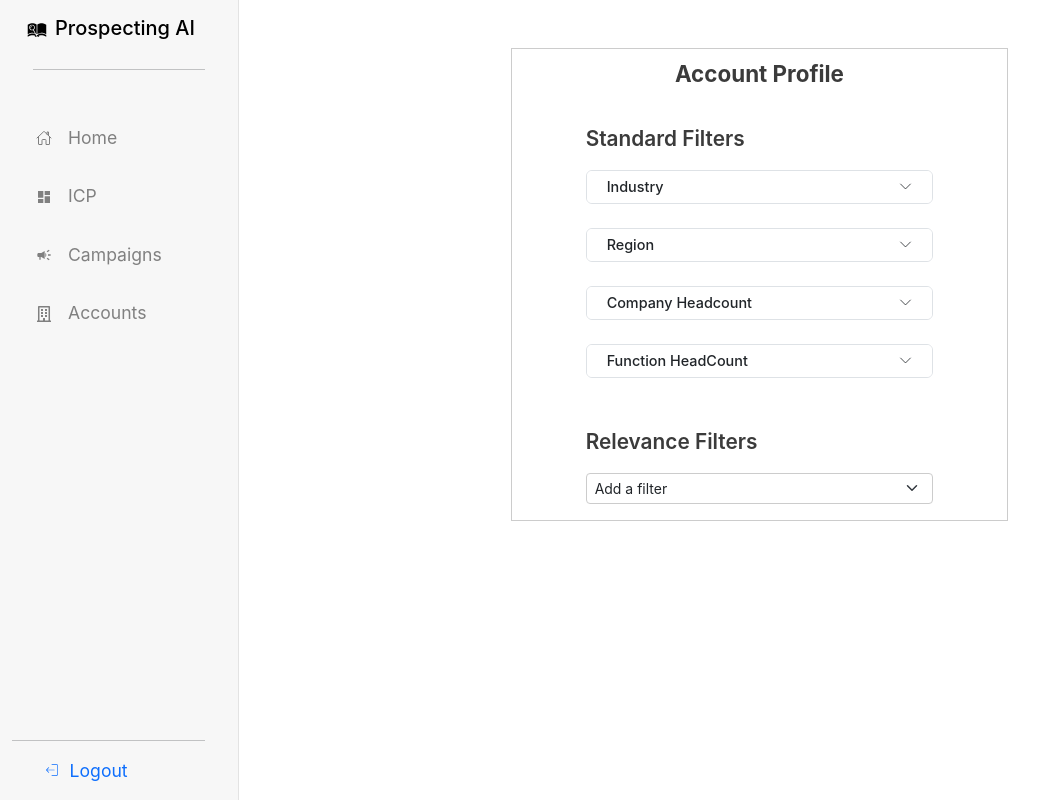
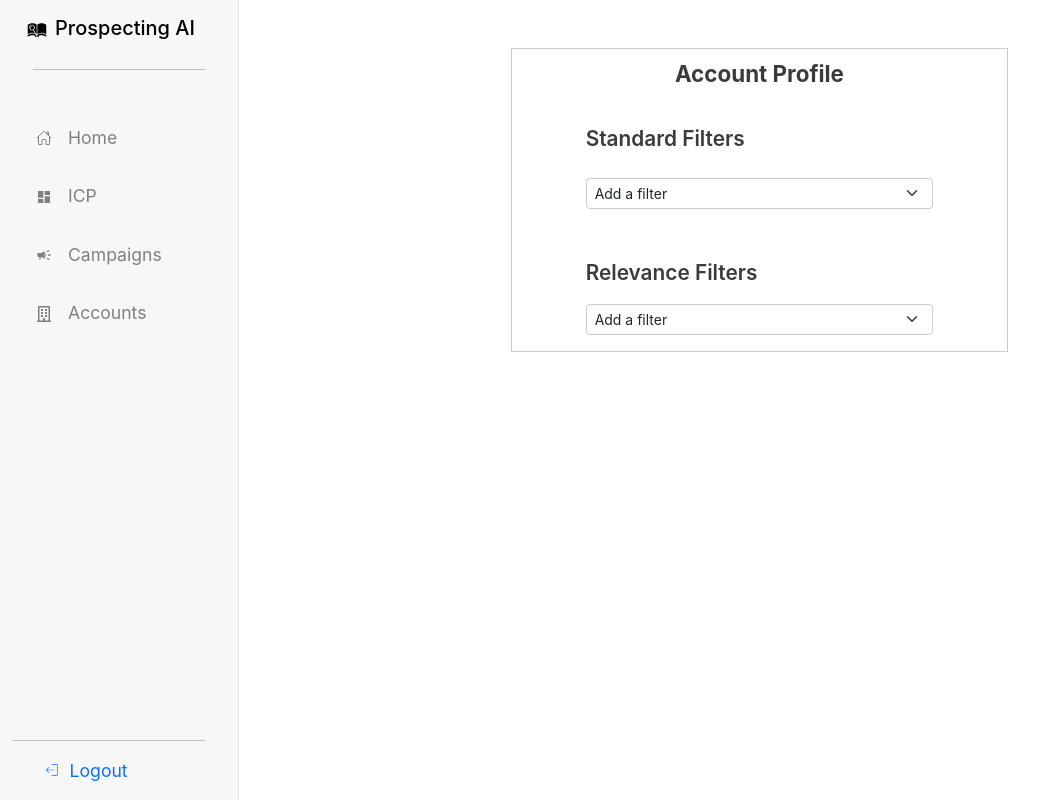
Before and after one commit to Userport-ai/prospecting-ai, a React (Create React App) app: page /icp/create in a window 1280 px wide. Shown: the whole page, without its empty margins (0-1044 px from the left). Built offline with nearby package versions, Linux system fonts and the light colour scheme.

Commit message:
Made standard filters also using <select>
Not perfect but will do for now.

Thinking if it might be helpful to keep standard and relevance filters into
separate components to make it easier to enter.

```diff
--- a/src/create-account-filters.js
+++ b/src/create-account-filters.js
@@ -1,48 +1,35 @@
 import "./create-account-filters.css";
-import { Accordion, Form } from "react-bootstrap";
+import { Form } from "react-bootstrap";
+import StandardFilter from "./standard-filter";
 import RelevanceFilter from "./relevance-filter";
-import {
-  industrySelection,
-  regionSelection,
-  companyHeadcountSelection,
-  functionNameSelection,
-} from "./standard-filters-data";
 import { relevanceFilters } from "./relevance-filters-data";
+import { standardFilters } from "./standard-filters-data";
 import { useState } from "react";
 
 // Global constant describing None Key Id.
 const noneKey = "none";
 
-function FormSelection({ options, defaultHumanReadableValue = "", className }) {
-  return (
-    <Form.Select size="sm" className={className}>
-      <option key={noneKey} value={noneKey}>
-        {defaultHumanReadableValue}
-      </option>
-      {options.map((option) => (
-        <option key={option.key} value={option.key}>
-          {option.humanReadableString}
-        </option>
-      ))}
-    </Form.Select>
-  );
-}
+function CreateAccountFilters() {
+  const [standardFilterIdList, setStandardFilterIdList] = useState([]);
+  const [relevanceFilterIdList, setRelevanceFilterIdList] = useState([]);
 
-function AccordianSelection({ name, className, children }) {
-  return (
-    <div className={"container d-flex flex-column " + className}>
-      <Accordion alwaysOpen>
-        <Accordion.Item eventKey={name}>
-          <Accordion.Header>{name}</Accordion.Header>
-          <Accordion.Body>{children}</Accordion.Body>
-        </Accordion.Item>
-      </Accordion>
-    </div>
-  );
-}
+  function handleStandardFilterSelection(e) {
+    // Do nothing for now.
+    e.stopPropagation();
+    let newFilterId = e.target.value;
+    if (
+      newFilterId !== noneKey &&
+      !standardFilterIdList.includes(newFilterId)
+    ) {
+      setStandardFilterIdList([...standardFilterIdList, newFilterId]);
+    }
+  }
 
-function CreateAccountFilters() {
-  const [relevanceFilterIdList, setRelevanceFilterIdList] = useState([]);
+  function handleStandardFilterRemoval(filterId) {
+    setStandardFilterIdList(
+      standardFilterIdList.filter((id) => id !== filterId)
+    );
+  }
 
   function handleRelevanceFilterSelection(e) {
     e.stopPropagation();
@@ -80,34 +67,38 @@ function CreateAccountFilters() {
           <div className="filters-title container mt-2">
             <p>Standard Filters</p>
           </div>
-          <AccordianSelection name={industrySelection.name}>
-            <FormSelection options={industrySelection.options}></FormSelection>
-          </AccordianSelection>
-          <AccordianSelection name={regionSelection.name} className="mt-4">
-            <FormSelection options={regionSelection.options}></FormSelection>
-          </AccordianSelection>
-          <AccordianSelection
-            name={companyHeadcountSelection.name}
-            className="mt-4"
-          >
-            <FormSelection
-              options={companyHeadcountSelection.options}
-            ></FormSelection>
-          </AccordianSelection>
-          <AccordianSelection
-            name={functionNameSelection.name}
-            className="mt-4"
-          >
-            <FormSelection
-              options={functionNameSelection.nameOptions}
-              defaultHumanReadableValue="Name"
-            ></FormSelection>
-            <FormSelection
-              options={functionNameSelection.headcountOptions}
-              defaultHumanReadableValue="Headcount"
-              className="mt-2"
-            ></FormSelection>
-          </AccordianSelection>
+          <div className="container mt-2">
+            <Form.Select
+              size="sm"
+              onChange={handleStandardFilterSelection}
+              value={noneKey}
+            >
+              <option key={noneKey} value={noneKey}>
+                {" "}
+                Add a filter{" "}
+              </option>
+              {standardFilters.map((filter) => (
+                <option key={filter.id} value={filter.id}>
+                  {filter.humanReadableString}
+                </option>
+              ))}
+            </Form.Select>
+          </div>
+
+          {standardFilterIdList.map((filterId) => {
+            // Fetch filter option with current filter Id.
+            let filterOption = standardFilters.find(
+              (option) => option.id === filterId
+            );
+
+            return (
+              <StandardFilter
+                key={filterId}
+                filterOption={filterOption}
+                onClose={handleStandardFilterRemoval}
+              />
+            );
+          })}
 
           <div className="filters-title container d-flex mt-5">
             Relevance Filters
--- /dev/null
+++ b/src/standard-filter.css
@@ -0,0 +1,9 @@
+.standard-filter-text {
+  font-size: 0.9rem;
+}
+
+.standard-filter-select .form-select {
+  font-size: 0.9rem;
+  height: 2.2rem;
+  margin-top: 0.5rem;
+}
--- /dev/null
+++ b/src/standard-filter.js
@@ -0,0 +1,116 @@
+import "./standard-filter.css";
+import { Card, Form, CloseButton } from "react-bootstrap";
+import {
+  getCompanyHeadcountValues,
+  getIndustryValues,
+  getRegionValues,
+  getFunctionNameValues,
+  getFunctionHeadcountRangeValues,
+} from "./standard-filters-data";
+
+// Global constant describing None Key Id.
+const noneKey = "none";
+
+function OptionsList({ selectionValues, defaultValue = "" }) {
+  return (
+    <>
+      <Form.Select>
+        <option key={noneKey} value={noneKey}>
+          {defaultValue}
+        </option>
+        {selectionValues.map((value) => (
+          <option key={value.key} value={value.key}>
+            {value.humanReadableString}
+          </option>
+        ))}
+      </Form.Select>
+    </>
+  );
+}
+
+function FilterBody({ children }) {
+  return (
+    <div className="standard-filter-select container d-flex flex-column justify-content-start mt-1 p-0">
+      {children}
+    </div>
+  );
+}
+
+function FunctionHeadCount() {
+  return (
+    <FilterBody>
+      <OptionsList
+        selectionValues={getFunctionNameValues()}
+        defaultValue="Name"
+      />
+      <OptionsList
+        selectionValues={getFunctionHeadcountRangeValues()}
+        defaultValue="Headcount"
+      />
+    </FilterBody>
+  );
+}
+
+function CompanyHeadCount() {
+  return (
+    <FilterBody>
+      <OptionsList selectionValues={getCompanyHeadcountValues()} />
+    </FilterBody>
+  );
+}
+
+function Region() {
+  return (
+    <FilterBody>
+      <OptionsList selectionValues={getRegionValues()} />
+    </FilterBody>
+  );
+}
+
+function Industry() {
+  return (
+    <FilterBody>
+      <OptionsList selectionValues={getIndustryValues()} />
+    </FilterBody>
+  );
+}
+
+function StandardFilterInputs({ filterId }) {
+  switch (filterId) {
+    case "industry":
+      return <Industry />;
+    case "region":
+      return <Region />;
+    case "company-headcount":
+      return <CompanyHeadCount />;
+    case "function-headcount":
+      return <FunctionHeadCount />;
+    default:
+      return null;
+  }
+}
+
+function StandardFilter({ filterOption, onClose }) {
+  function handleFilterClose(e) {
+    e.stopPropagation();
+    onClose(filterOption.id);
+  }
+
+  return (
+    <div className="container d-flex flex-column">
+      <Card className="mt-3">
+        <Card.Body>
+          <div className="container d-flex flex-row justify-content-between p-0">
+            <div className="standard-filter-text">
+              {filterOption.humanReadableString}
+            </div>
+            <CloseButton size="sm" onClick={handleFilterClose} />
+          </div>
+          <StandardFilterInputs filterId={filterOption.id} />
+        </Card.Body>
+      </Card>
+    </div>
+  );
+}
+
+export default StandardFilter;
--- a/src/standard-filters-data.js
+++ b/src/standard-filters-data.js
@@ -1,6 +1,11 @@
-export const industrySelection = {
-  name: "Industry",
-  options: [
+export const standardFilters = [
+  {
+    id: "industry",
+    humanReadableString: "Industry",
+    selections: [
+      {
+        humanReadableString: "Industry",
+        values: [
           {
             key: "sass",
             humanReadableString: "SaaS",
@@ -18,11 +23,16 @@ export const industrySelection = {
             humanReadableString: "Media & Entertainment",
           },
         ],
-};
-
-export const regionSelection = {
-  name: "Region",
-  options: [
+      },
+    ],
+  },
+  {
+    id: "region",
+    humanReadableString: "Region",
+    selections: [
+      {
+        humanReadableString: "Region",
+        values: [
           {
             key: "amer",
             humanReadableString: "AMER",
@@ -36,11 +46,16 @@ export const regionSelection = {
             humanReadableString: "APAC",
           },
         ],
-};
-
-export const companyHeadcountSelection = {
-  name: "Company Headcount",
-  options: [
+      },
+    ],
+  },
+  {
+    id: "company-headcount",
+    humanReadableString: "Company Headcount",
+    selections: [
+      {
+        humanReadableString: "Company Headcount",
+        values: [
           {
             key: "1-10",
             humanReadableString: "1-10",
@@ -74,11 +89,16 @@ export const companyHeadcountSelection = {
             humanReadableString: "greater than 5000",
           },
         ],
-};
-
-export const functionNameSelection = {
-  name: "Function HeadCount",
-  nameOptions: [
+      },
+    ],
+  },
+  {
+    id: "function-headcount",
+    humanReadableString: "Function Headcount",
+    selections: [
+      {
+        humanReadableString: "Name",
+        values: [
           {
             key: "marketing",
             humanReadableString: "Marketing",
@@ -92,7 +112,10 @@ export const functionNameSelection = {
             humanReadableString: "Engineering",
           },
         ],
-  headcountOptions: [
+      },
+      {
+        humanReadableString: "Headcount",
+        values: [
           {
             key: "1-10",
             humanReadableString: "Less than 10",
@@ -106,4 +129,34 @@ export const functionNameSelection = {
             humanReadableString: "Between 20 to 30",
           },
         ],
-};
+      },
+    ],
+  },
+];
+
+export function getIndustryValues() {
+  return getFilterValues("industry", "Industry");
+}
+
+export function getRegionValues() {
+  return getFilterValues("region", "Region");
+}
+
+export function getCompanyHeadcountValues() {
+  return getFilterValues("company-headcount", "Company Headcount");
+}
+
+export function getFunctionNameValues() {
+  return getFilterValues("function-headcount", "Name");
+}
+
+export function getFunctionHeadcountRangeValues() {
+  return getFilterValues("function-headcount", "Headcount");
+}
+
+// Returns filter values for given filter ID and specific filter name.
+function getFilterValues(id, name) {
+  const gotFilterWithId = standardFilters.find((f) => f.id === id);
+  return gotFilterWithId.selections.find((x) => x.humanReadableString === name)
+    .values;
+}
```
Lines whose indentation alone changed are shown as unchanged.
